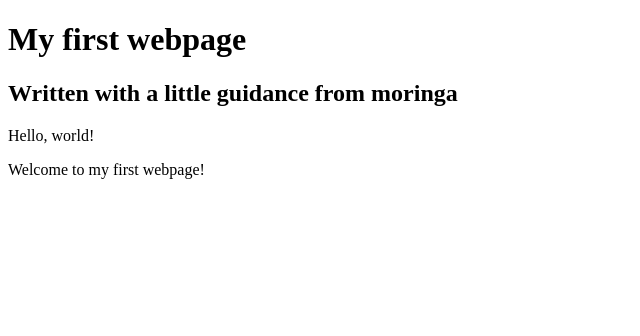
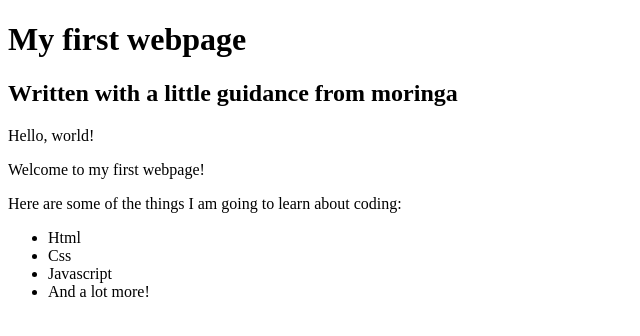
Before and after one commit to solonka/first-webpage, a plain HTML site: page my-first-website.html in a window 1280 px wide. Shown: the whole page, without its empty margins (0-640 px from the left). Drawn offline with Linux system fonts and the light colour scheme.

Commit message:
this commit uses lists of items

```diff
--- a/my-first-website.html
+++ b/my-first-website.html
@@ -1,12 +1,19 @@
 <!DOCTYPE html>
 <html
   <head>
-    <title>my first webpage!</title>
+    <title>My first webpage!</title>
   </head>
   <body>
     <h1>My first webpage</h1>
     <h2>Written with a little guidance from moringa</h2>
     <p>Hello, world!</p>
     <p>Welcome to my first webpage!</p>
+    <p>Here are some of the things I am going to learn about coding:</p>
+    <ul>
+      <li>Html</li>
+      <li>Css</li>
+      <li>Javascript</li>
+      <li>And a lot more!</li>
+    </ul>
   </body>
 </html>
```
